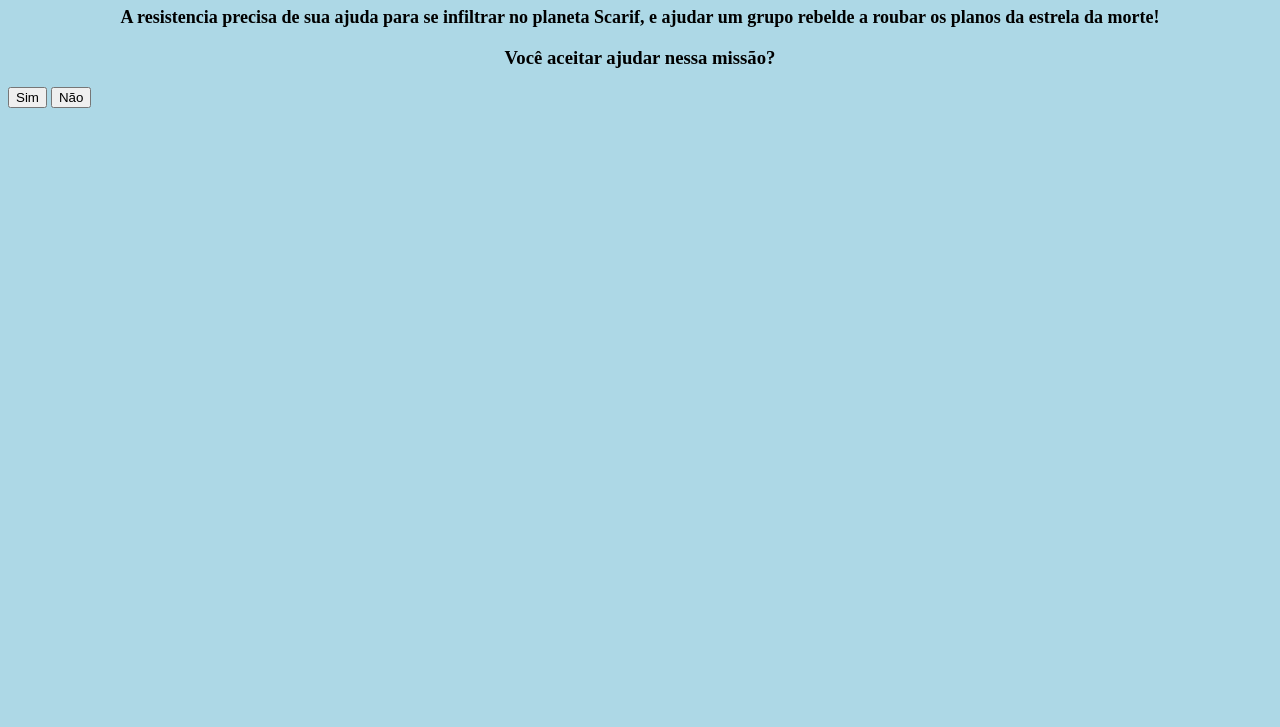
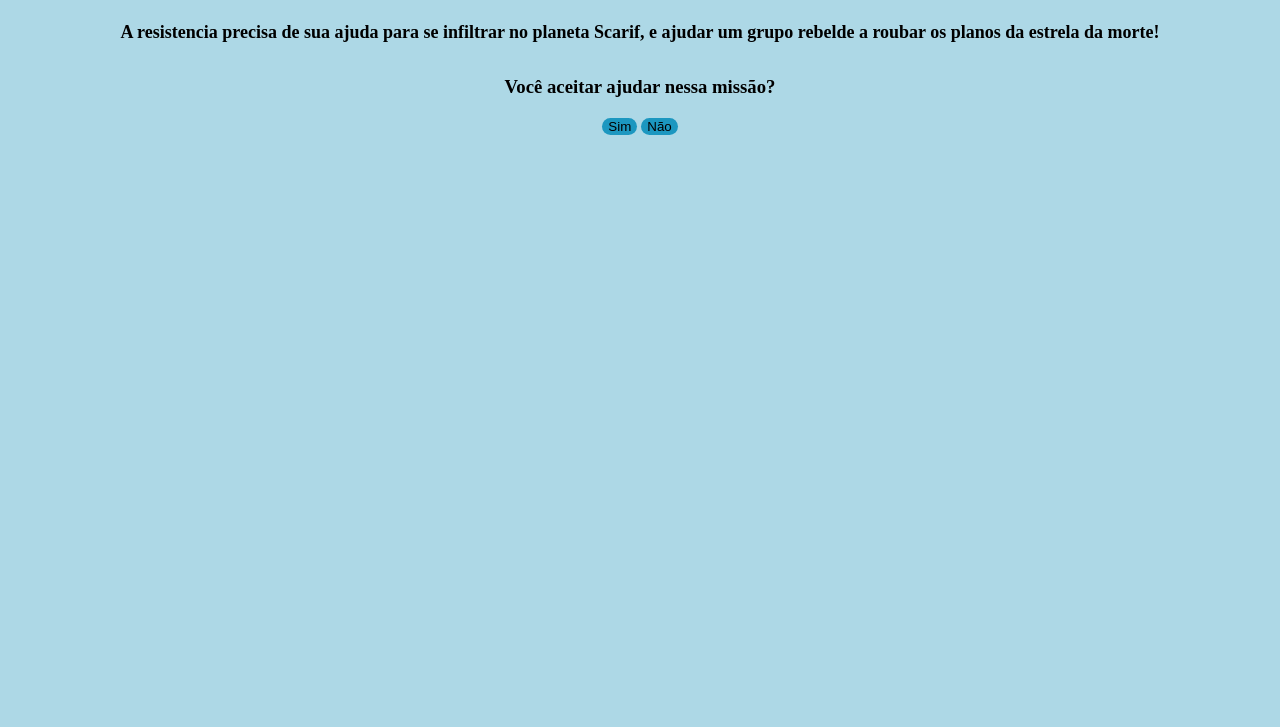
Before and after one commit to CarllosT/JogoResilia, a plain HTML site: page Jogo/index.html in a window 1280 px wide. Shown: the part 73-800 px from the top of the page. Drawn offline with Linux system fonts and the light colour scheme.

Commit message:
atualizado

```diff
--- a/Jogo/css/style.css
+++ b/Jogo/css/style.css
@@ -1,6 +1,16 @@
 body {
     background-color: lightblue;
 
+
+
+}
+
+#org{
+
+    display: flex;
+    flex-direction: column;
+    justify-content: center;
+    align-items: center;
 }
 
 #explicação {
@@ -21,3 +31,19 @@
 #b1{
     text-align: center;
 }
+
+.botoes button {
+    font-size: 10pt;
+    display: inline-flex;
+    justify-content: center;
+    align-items: center;
+    border-radius: 10px;
+    border: none;
+    background-color: rgb(28, 151, 192);
+}
+
+.button{
+    display: flex;
+    justify-content: space-around;
+    align-items: center;
+}
--- a/Jogo/jogo.html
+++ b/Jogo/index.html
@@ -16,13 +16,18 @@
     </header>
 
     <main>
+        <div id="org">
 
       <h2 id="explicação"> A resistencia precisa de sua ajuda para se infiltrar no planeta Scarif, e ajudar um grupo rebelde a roubar os planos da estrela da morte!</h2>
       <h3 id="aceitar"> Você aceitar ajudar nessa missão?</h3>
 
 
+        <div class="botoes">
         <button id="b1" onclick="clicarSim()" type="submit"> Sim </button>
         <button id="b2" onclick="clicarNão()" type="submit"> Não </button>
+        </div>
+        </div>
+
 
 
     </main>
```
Also changed, not shown: Jogo/img/star.png (added).
